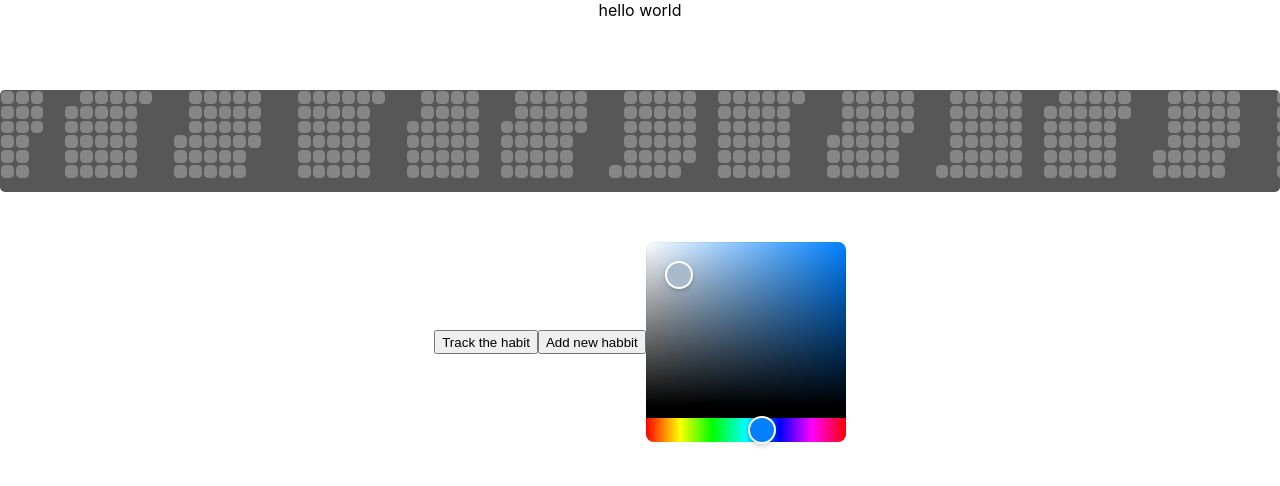
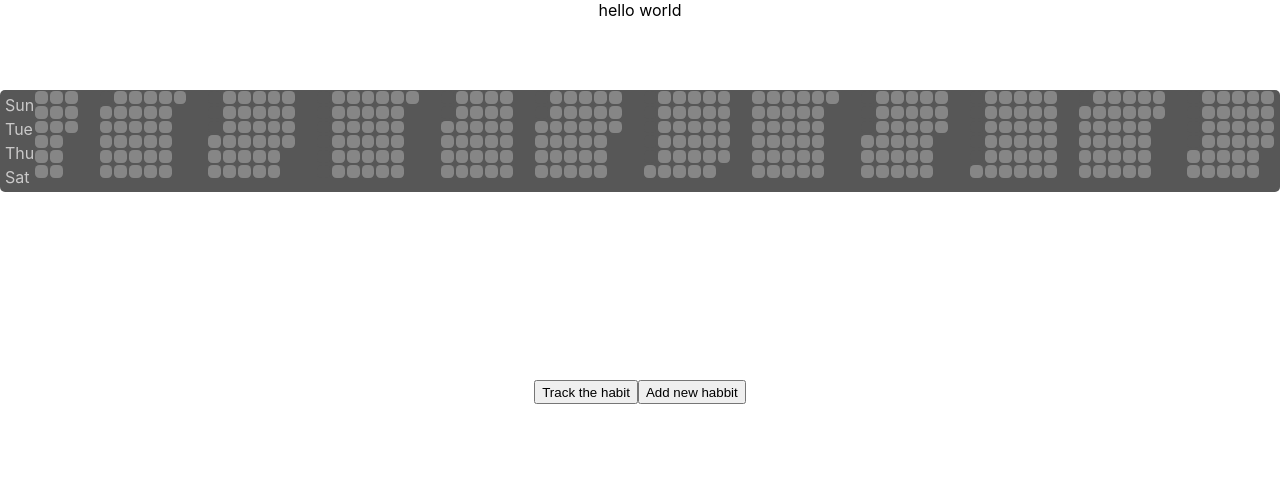
Before and after one commit to zhailaudaulet/habits-tracker, a React (Create React App) app: page / in a window 1280 px wide. Shown: the top 486 px of the page. Built offline with nearby package versions, Linux system fonts and the light colour scheme.

Commit message:
tak nu just saving

```diff
--- a/src/components/habbit/index.css
+++ b/src/components/habbit/index.css
@@ -1,3 +1,11 @@
-.basicClass{
+.habitTrack {
+    height: 300px;
+    width: 100vw;
+    display: flex;
+    align-items: center;
+    justify-content: center
+}
+
+.basicClass {
     background-color: teal !important;
 }
--- a/src/components/habbit/index.jsx
+++ b/src/components/habbit/index.jsx
@@ -2,27 +2,29 @@ import React, { useState } from 'react';
 import { useEffect } from 'react';
 import "./index.css";
 import { HexColorPicker } from "react-colorful";
-
+import { v4 as uuid } from 'uuid';
 export const Habit = () => {
 
     const trackTheHabbit = () => {
         let today = new Date()
         let dayData = `${today.getDate()}-${today.getMonth()}-${today.getFullYear()}`
-        console.log(document.getElementById(dayData).classList.add("basicClass"))
+        document.getElementById(dayData).classList.add("basicClass")
     }
     const [color, setColor] = useState("#aabbcc")
 
+    let habitList = {
+
+    }
 
     return (
         <>
-            <div style={{ height: "300px", width: "100vw", display: "flex", alignItems: "center", justifyContent: "center" }}>
+            <div className='habitTrack'>
                 <button style={{ height: "3vh" }} onClick={() => trackTheHabbit()}>
                     Track the habit
                 </button>
                 <button style={{ height: "3vh" }} onClick={() => trackTheHabbit()}>
                     Add new habbit
                 </button>
-                <HexColorPicker color={color} onChange={setColor} />
             </div>
         </>
     )
--- a/src/components/heatmap/heatmap.css
+++ b/src/components/heatmap/heatmap.css
@@ -16,6 +16,7 @@
     align-items: baseline;
     justify-content: center;
     overflow: scroll;
+    margin-bottom: 50px;
 }
 
 .months {
@@ -28,6 +29,7 @@
     width: auto;
     margin-right: 20px;
     margin-top: auto;
+    margin-left: 0%;
     /* justify-content: ; */
     /* align-items: flex-end; */
 }
@@ -51,3 +53,14 @@
     border-radius: 4.5px;
     background-color: rgb(87, 87, 87);
 }
+.weeks{
+    padding-top: 5px;
+    padding-bottom: 5px;
+    margin-left: 5px;
+    margin-right: 0px;
+    height: inherit;
+    display: flex;
+    flex-direction: column;
+    justify-content: space-between;
+    color: rgb(202, 201, 201);
+}
--- a/src/components/heatmap/main.jsx
+++ b/src/components/heatmap/main.jsx
@@ -29,7 +29,7 @@ export const Heatmap = () => {
         }
         let countMonthIndex = 0
         while (today.getFullYear() !== endday.getFullYear() || today.getMonth() !== endday.getMonth() || today.getDate() >= endday.getDate()) {
-            console.log("I work")
+            // console.log("I work")
             if (endday.getDate() === 1 && endday.getDay() !== 0) {
                 for (let i = 0; i < endday.getDay(); i++) {
                     daylist[countMonthIndex].push(
@@ -78,6 +78,13 @@ export const Heatmap = () => {
 
     return (
         <div className='heatmap'>
+            <div className='weeks'>
+                <div>Sun</div>
+                <div>Tue</div>
+                <div>Thu</div>
+                <div>Sat</div>
+
+            </div>
             {daylist.map((monthArray, index) => (
                 <div className='months' key={uuid()} month={index}>
 
```
Also changed, not shown: src/components/habbit/addHabbits/index.jsx (+25 -0 lines).
